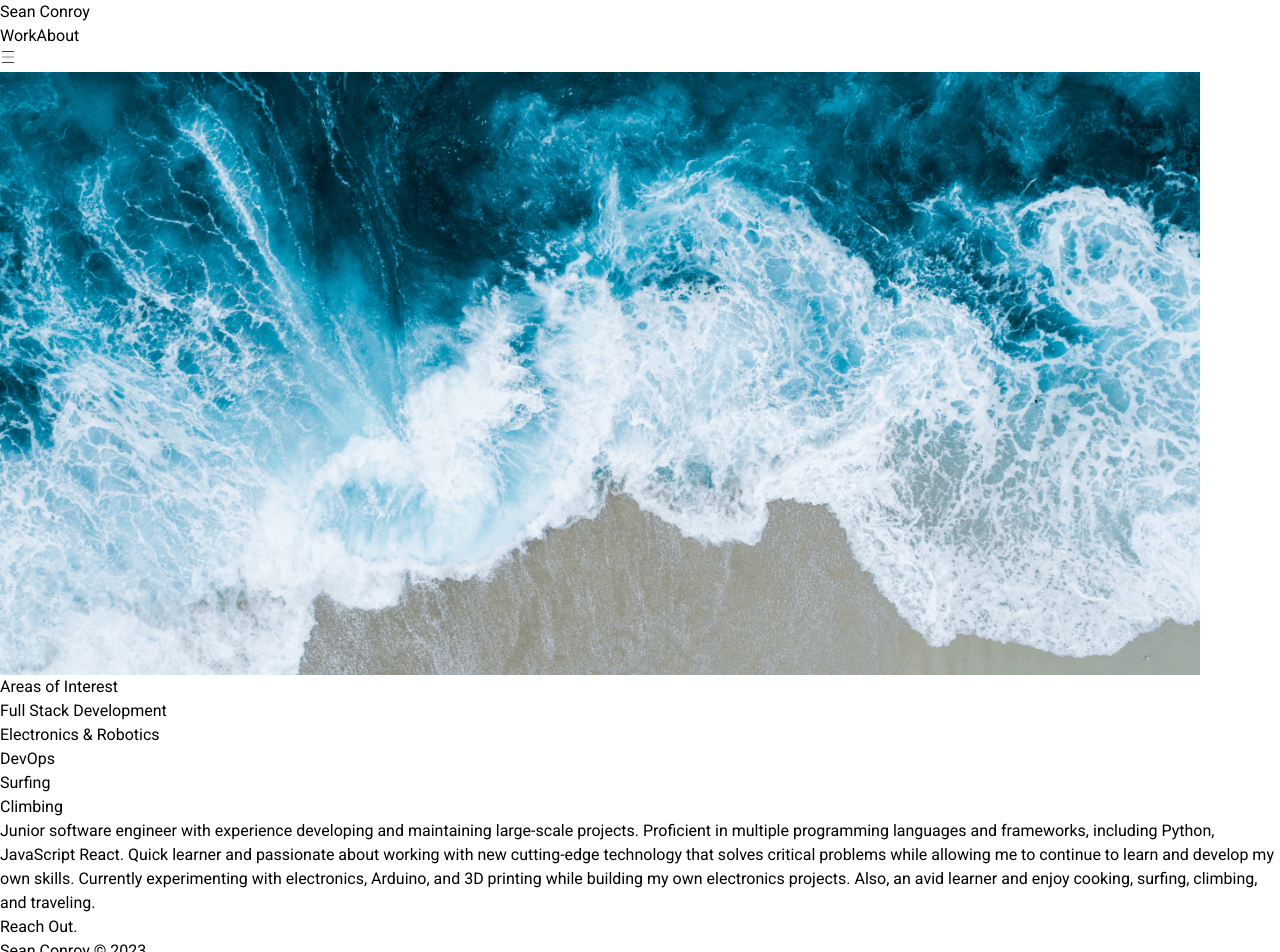
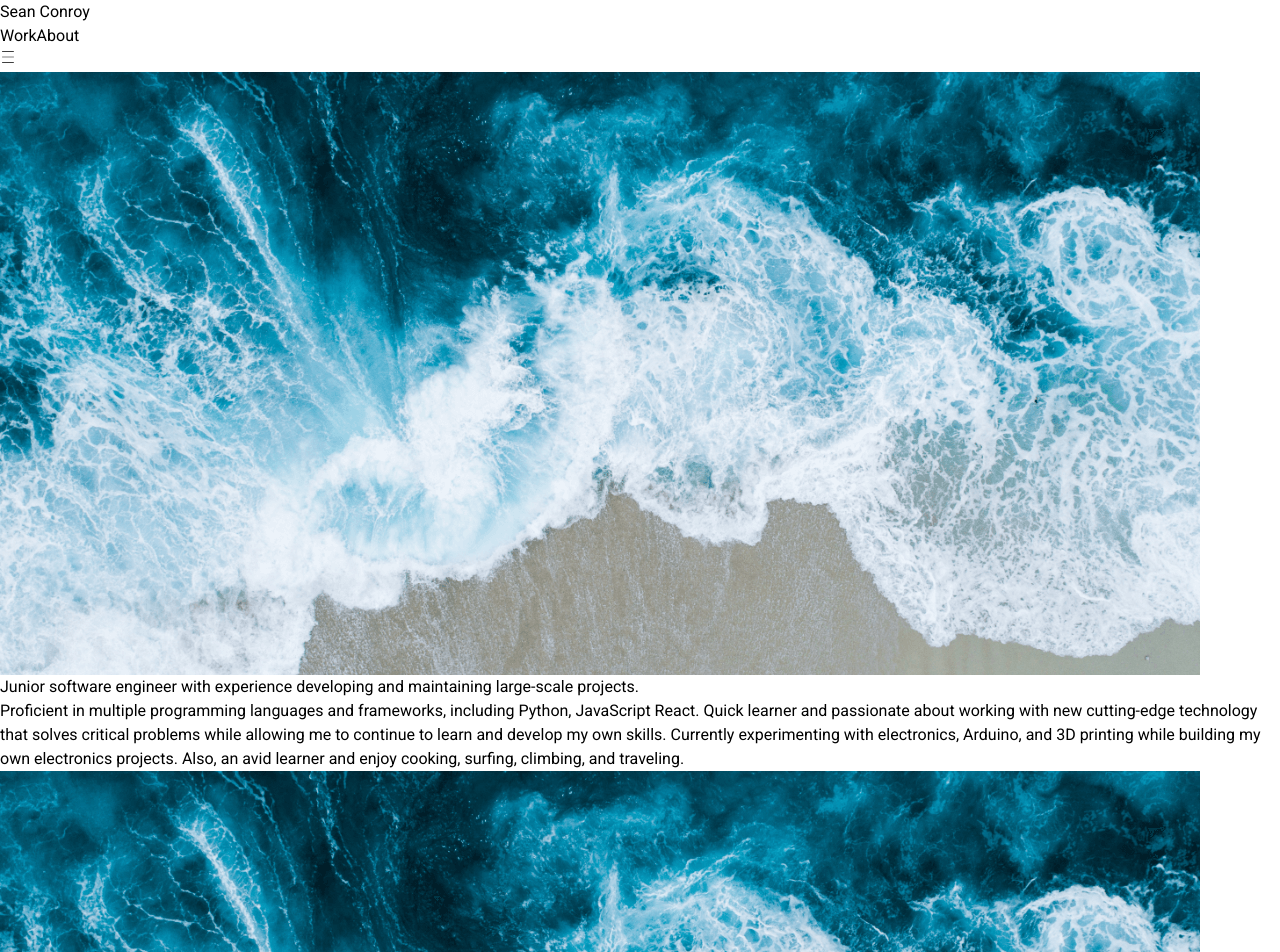
Before and after one commit to ImSeanConroy/portfolio, a React (Vite) app: page /about in a window 1280 px wide. Shown: the top 952 px of the page. Built offline with nearby package versions, Linux system fonts and the light colour scheme.

Commit message:
Update about page layout

```diff
--- a/src/components/Header.jsx
+++ b/src/components/Header.jsx
@@ -11,10 +11,10 @@ const Header = () => {
   };
 
   return (
-    <header className="w-full px-5 md:px-10 py-9">
+    <header className="w-full px-5 md:px-10 pt-5 pb-9 md:py-9">
       <div className="mx-auto">
         <div className="border-gray-900 text-gray-900">
-          <div className="flex flex-row justify-between">
+          <div className="flex flex-row justify-between items-center">
             <Link
               to="/"
               className="text-2xl md:text-3xl font-semibold tracking-wide text-inherit"
@@ -54,11 +54,11 @@ const Header = () => {
 
       {isVisibile && (
         <div className="fixed w-screen h-screen bg-white z-10 top-0 left-0 no-scrollbar">
-          <button className="absolute top-10 right-5" onClick={toggle}>
+          <button className="absolute top-5 right-5" onClick={toggle}>
             <TfiClose className="text-3xl" />
           </button>
 
-          <nav className="p-32 flex flex-col gap-5 text-xl tracking-wide font-light">
+          <nav className="py-32 p-20 md:p-32 flex flex-col gap-5 text-xl tracking-wide font-light">
             <NavLink
               to="/"
               onClick={toggle}
--- a/src/pages/AboutPage.jsx
+++ b/src/pages/AboutPage.jsx
@@ -1,49 +1,18 @@
+import SubHeading from '../components/SubHeading';
+import BodyText from '../components/BodyText';
+import BodyImage from '../components/BodyImage';
 import Image from '../components/Image';
 
 const AboutPages = () => {
   return (
     <>
       <Image image="/about.png" />
-      <div className="w-full px-5 md:px-10 pt-10 pb-20">
-        <div className="flex flex-col md:flex-row justify-between gap-8 md:gap-20 text-lg">
-          <div className="basis-1/2">
-            <p className="text-lg font-light pb-8">Areas of Interest</p>
-            <p className="text-2xl md:text-3xl font-semibold tracking-wide pb-1">
-              Full Stack Development
-            </p>
-            <p className="text-2xl md:text-3xl font-semibold tracking-wide pb-1">
-              Electronics & Robotics
-            </p>
-            <p className="text-2xl md:text-3xl font-semibold tracking-wide pb-1">
-              DevOps
-            </p>
-            <p className="text-2xl md:text-3xl font-semibold tracking-wide pb-1">
-              Surfing
-            </p>
-            <p className="text-2xl md:text-3xl font-semibold tracking-wide pb-1">
-              Climbing
-            </p>
-          </div>
-
-          <div className="basis-1/2">
-            <p className="text-md sm:text-lg font-light leading-7 sm:leading-8 pb-10 md:pb-16">
-              Junior software engineer with experience developing and
-              maintaining large-scale projects. Proficient in multiple
-              programming languages and frameworks, including Python, JavaScript
-              React. Quick learner and passionate about working with new
-              cutting-edge technology that solves critical problems while
-              allowing me to continue to learn and develop my own skills.
-              Currently experimenting with electronics, Arduino, and 3D printing
-              while building my own electronics projects. Also, an avid learner
-              and enjoy cooking, surfing, climbing, and traveling.
-            </p>
-            <a
-              className="text-medium font-light text-white bg-gray-700 px-8 py-4"
-              href="mailto:hello@imseanconroy.co.uk"
-            >
-              Reach Out.
-            </a>
-          </div>
+      <div className="max-w-3xl mx-auto">
+        <div className="px-5 md:px-10 my-16 md:mt-20 md:mb-28">
+          <SubHeading text="Junior software engineer with experience developing and maintaining large-scale projects." />
+          <BodyText text="Proficient in multiple programming languages and frameworks, including Python, JavaScript React. Quick learner and passionate about working with new cutting-edge technology that solves critical problems while allowing me to continue to learn and develop my own skills. Currently experimenting with electronics, Arduino, and 3D printing while building my own electronics projects. Also, an avid learner and enjoy cooking, surfing, climbing, and traveling." />
+          <BodyImage image="/about.png" />
+          <BodyText text="Proficient in multiple programming languages and frameworks, including Python, JavaScript React. Quick learner and passionate about working with new cutting-edge technology that solves critical problems while allowing me to continue to learn and develop my own skills. Currently experimenting with electronics, Arduino, and 3D printing while building my own electronics projects. Also, an avid learner and enjoy cooking, surfing, climbing, and traveling." />
         </div>
       </div>
     </>
--- a/src/pages/ProjectPage.jsx
+++ b/src/pages/ProjectPage.jsx
@@ -69,7 +69,7 @@ const ProjectPage = () => {
       <Image image="/about.png" />
 
       <div className="w-full px-5 md:px-10 py-10 md:py-16 text-2xl md:text-3xl lg:text-4xl">
-        <div className="flex flex-col md:flex-row justify-between content-center gap-12">
+        <div className="flex flex-col md:flex-row justify-between items-center gap-14">
           <Link to="/" className="flex items-center">
             <BsChevronLeft />
             <p className=" font-semibold tracking-wide px-4">Coming Soon</p>
```
